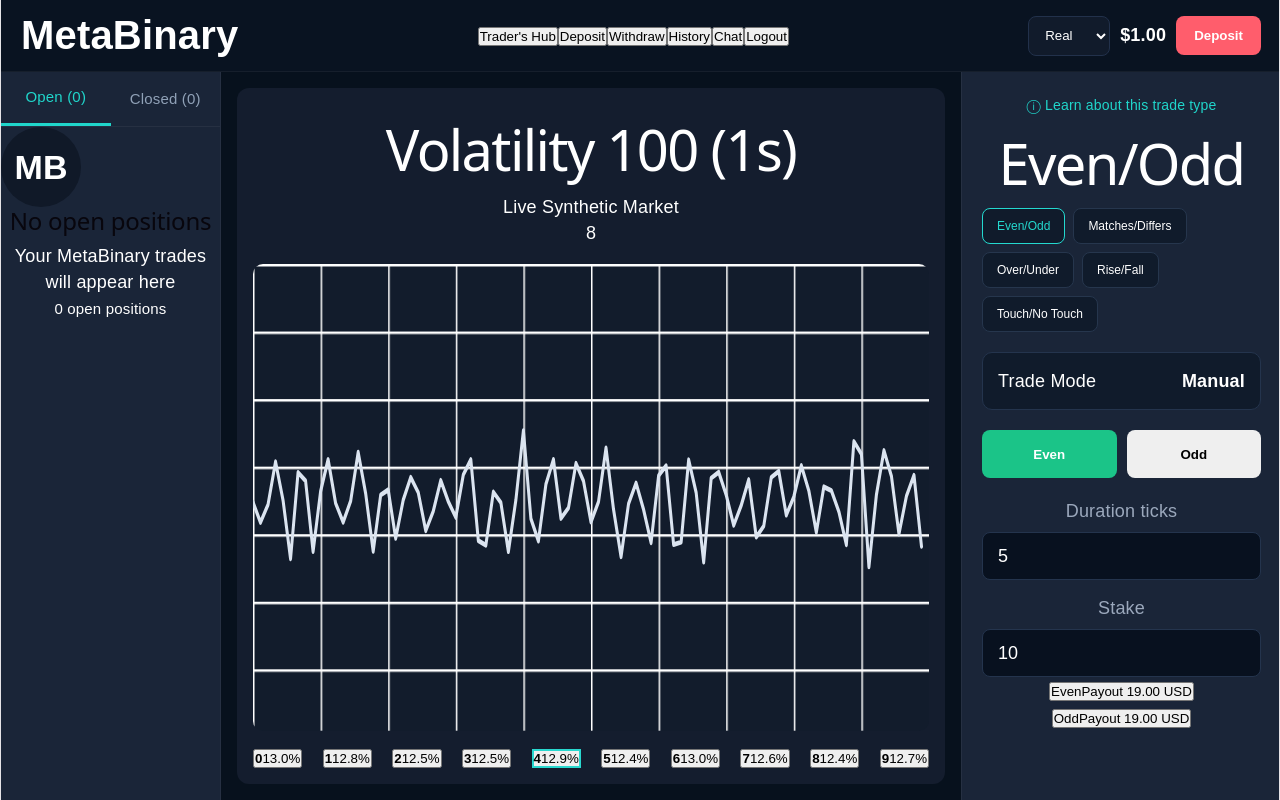
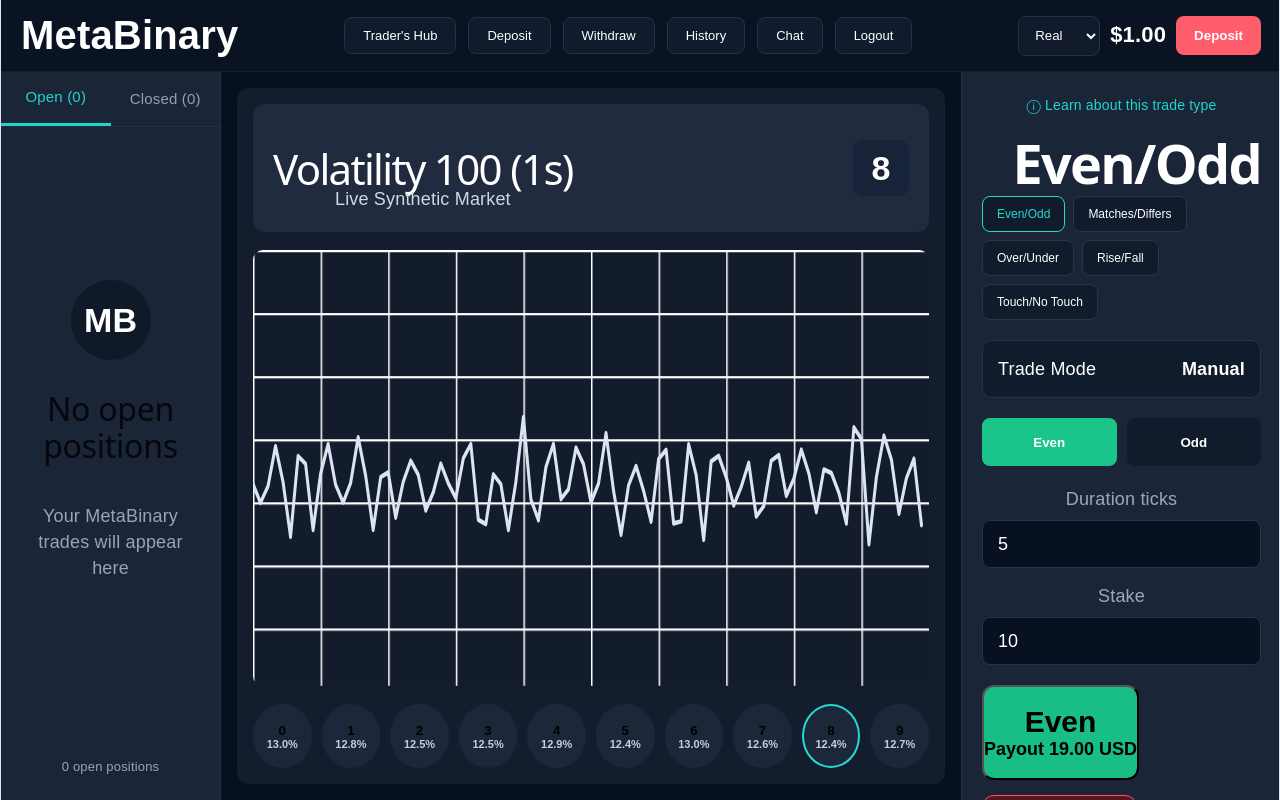
Before and after one commit to john2026mainakasongo-bit/metabinary-, a React (Vite) app: page / in a window 1280 px wide. Built offline with nearby package versions, Linux system fonts and the light colour scheme.

Commit message:
Update App.jsx

```diff
--- a/src/App.jsx
+++ b/src/App.jsx
@@ -11,7 +11,7 @@
   const points = useMemo(() => {
     return Array.from({ length: 90 }, (_, i) => {
       const x = i * 10;
-      const y = 170 + Math.sin(i * 1.7) * 35 + Math.random() * 45;
+      const y = 180 + Math.sin(i * 1.7) * 35 + Math.random() * 45;
       return `${x},${y}`;
     }).join(" ");
   }, []);
@@ -21,7 +21,7 @@
       <header className="topbar">
         <div className="brand">MetaBinary</div>
 
-        <nav>
+        <nav className="nav">
           <button>Trader&apos;s Hub</button>
           <button>Deposit</button>
           <button>Withdraw</button>
@@ -35,7 +35,8 @@
             <option>Real</option>
             <option>Demo</option>
           </select>
-          <strong>$1.00</strong>
+
+          <div className="balance">$1.00</div>
           <button className="deposit">Deposit</button>
         </div>
       </header>
@@ -47,33 +48,41 @@
             <span>Closed (0)</span>
           </div>
 
-          <div className="empty">
+          <div className="positions">
             <div className="avatar">MB</div>
             <h2>No open positions</h2>
             <p>Your MetaBinary trades will appear here</p>
           </div>
 
-          <small>0 open positions</small>
+          <div className="bottomText">0 open positions</div>
         </aside>
 
         <main className="chartWrap">
           <section className="chartCard">
-            <div className="chartTitle">
+            <div className="chartHeader">
               <div>
                 <h1>Volatility 100 (1s)</h1>
                 <p>Live Synthetic Market</p>
               </div>
-              <div className="digitBox">{lastDigit}</div>
+
+              <div className="lastDigit">{lastDigit}</div>
             </div>
 
             <div className="chart">
               <svg viewBox="0 0 900 380" preserveAspectRatio="none">
                 <defs>
                   <pattern id="grid" width="90" height="55" patternUnits="userSpaceOnUse">
-                    <path d="M 90 0 L 0 0 0 55" fill="none" stroke="#263247" strokeWidth="1" />
+                    <path
+                      d="M 90 0 L 0 0 0 55"
+                      fill="none"
+                      stroke="#ffffff"
+                      strokeWidth="1.4"
+                    />
                   </pattern>
                 </defs>
+
                 <rect width="100%" height="100%" fill="url(#grid)" />
+
                 <polyline
                   points={points}
                   fill="none"
@@ -86,14 +95,14 @@
             </div>
 
             <div className="digits">
-              {[0,1,2,3,4,5,6,7,8,9].map((d) => (
+              {[0, 1, 2, 3, 4, 5, 6, 7, 8, 9].map((d) => (
                 <button
                   key={d}
                   onClick={() => setLastDigit(d)}
-                  className={d === 4 ? "selected" : ""}
+                  className={`digit ${d === lastDigit ? "selected" : ""}`}
                 >
                   <b>{d}</b>
-                  <span>{(12.3 + Math.random()).toFixed(1)}%</span>
+                  <span className="percent">{(12.3 + Math.random()).toFixed(1)}%</span>
                 </button>
               ))}
             </div>
@@ -103,10 +112,11 @@
         <aside className="tradePanel">
           <p className="learn">ⓘ Learn about this trade type</p>
 
-          <h1>{activeTab}</h1>
+          <h1 className="tradeTitle">{activeTab}</h1>
 
           <div className="contractTabs">
-            {["Even/Odd", "Matches/Differs", "Over/Under", "Rise/Fall", "Touch/No Touch"].map((tab) => (
+            {["Even/Odd", "Matches/Differs", "Over/Under", "Rise/Fall", "Touch/No Touch"].map(
+              (tab) => (
                 <button
                   key={tab}
                   onClick={() => setActiveTab(tab)}
@@ -114,7 +124,8 @@
                 >
                   {tab}
                 </button>
-            ))}
+              )
+            )}
           </div>
 
           <div className="tradeMode">
@@ -124,7 +135,7 @@
 
           <div className="choice">
             <button className="green">Even</button>
-            <button>Odd</button>
+            <button className="dark">Odd</button>
           </div>
 
           <label>Duration ticks</label>
@@ -133,12 +144,12 @@
           <label>Stake</label>
           <input value={stake} onChange={(e) => setStake(e.target.value)} />
 
-          <button className="buy even">
+          <button className="buyEven">
             Even
             <span>Payout 19.00 USD</span>
           </button>
 
-          <button className="buy odd">
+          <button className="buyOdd">
             Odd
             <span>Payout 19.00 USD</span>
           </button>
```
Lines whose indentation alone changed are shown as unchanged.
